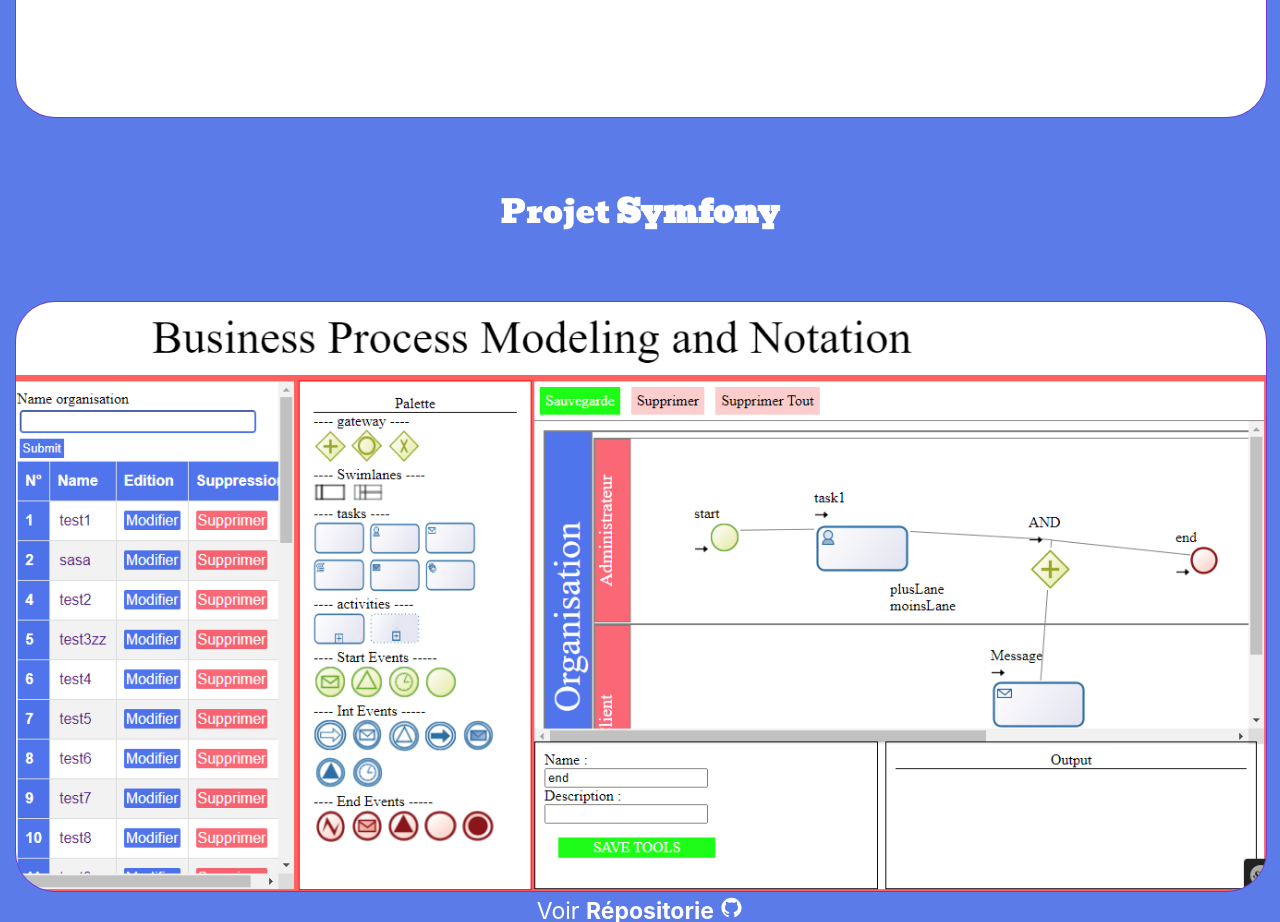
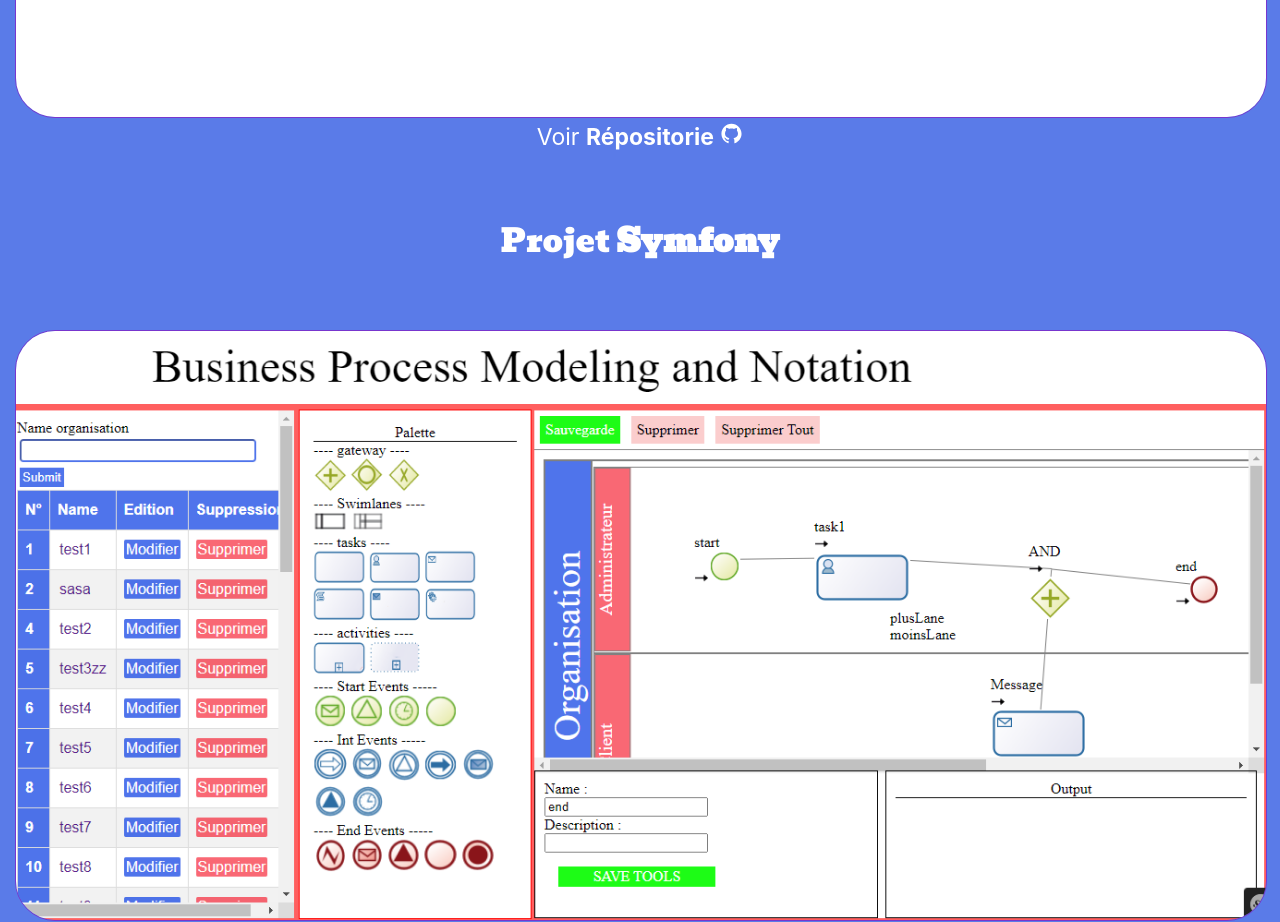
Before and after one commit to antonio150/portfolio_navira_vercel, a React (Create React App) app: page / in a window 1280 px wide. Shown: the part 5400-6322 px from the top of the page. Built offline with nearby package versions, Linux system fonts and the light colour scheme; a web font is replaced by a local one.

Commit message:
first commit 3

```diff
--- a/src/Projet/Projet.js
+++ b/src/Projet/Projet.js
@@ -93,6 +93,10 @@
                 <div>
                         <img id="chatboat_img" src={miniLi} alt="miniLi"/>
                 </div>
+
+                <div>
+                <a id='site_link' href='https://github.com/antonio150/Minimum_ligne'>Voir <b>Répositorie</b> <AiFillGithub /></a>
+                </div>
         </div>
 
 
```
